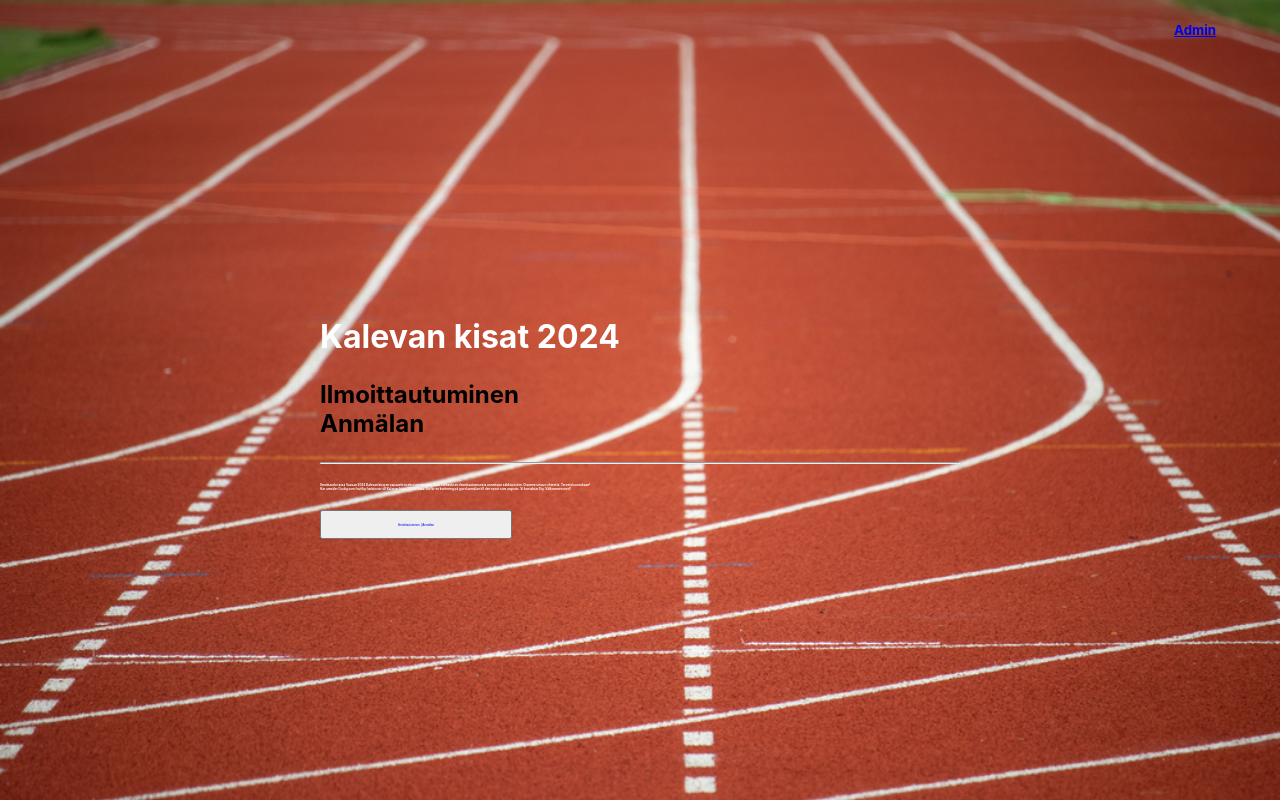
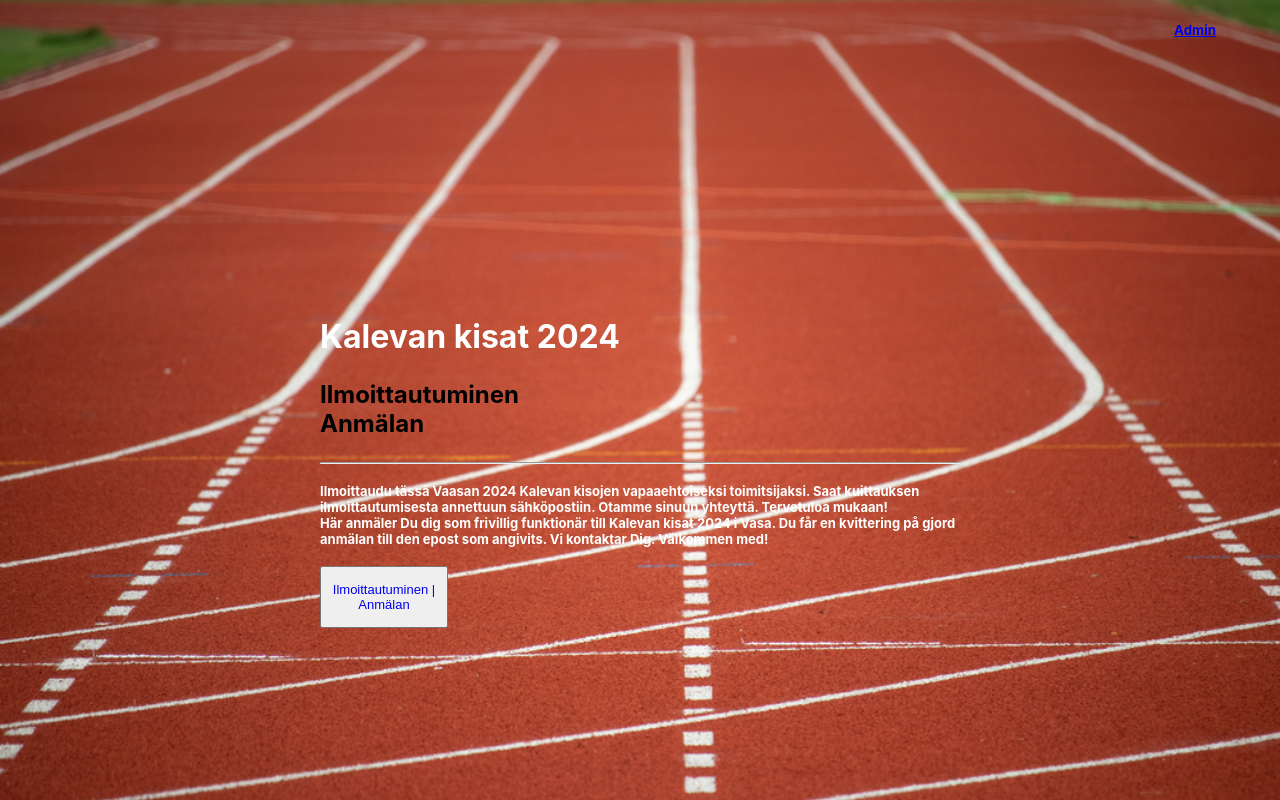
Before and after one commit to AnteroPaivarinta/oppari, a React (Create React App) app: page / in a window 1280 px wide. Built offline with nearby package versions, Linux system fonts and the light colour scheme.

Commit message:
kokeilu fontsize

```diff
--- a/src/views/Main.tsx
+++ b/src/views/Main.tsx
@@ -27,16 +27,16 @@ const Main = () => {
               <hr></hr>
               <h3 style={{color:'white'}}>
                 <p>
-                  <span style={{fontSize: 3}}> Ilmoittaudu tässä Vaasan 2024 Kalevan kisojen vapaaehtoiseksi toimitsijaksi. Saat kuittauksen ilmoittautumisesta annettuun sähköpostiin. Otamme sinuun yhteyttä. Tervetuloa mukaan! </span>
-                  <span style={{fontSize: 3}}> Här anmäler Du dig som frivillig funktionär till Kalevan kisat 2024 i Vasa. Du får en kvittering på gjord anmälan till den epost som angivits. Vi kontaktar Dig. Välkommen med!</span>
+                  <span style={{fontSize: 13}}> Ilmoittaudu tässä Vaasan 2024 Kalevan kisojen vapaaehtoiseksi toimitsijaksi. Saat kuittauksen ilmoittautumisesta annettuun sähköpostiin. Otamme sinuun yhteyttä. Tervetuloa mukaan! </span>
+                  <span style={{fontSize: 13}}> Här anmäler Du dig som frivillig funktionär till Kalevan kisat 2024 i Vasa. Du får en kvittering på gjord anmälan till den epost som angivits. Vi kontaktar Dig. Välkommen med!</span>
                 </p>
               </h3>
-              <button style={{width : '30%', height: '20%'}}>
+              <button style={{width : '20%', height: 'auto', textJustify: 'auto'}}>
                 <NavLink
                     to="/registration"
                     style={{ textDecoration: 'none'}}
                 >
-                  <p style={{fontSize: 3}}>Ilmoittautuminen | Anmälan </p>
+                  <p style={{fontSize: 13, textAlign: 'center'}}>Ilmoittautuminen | Anmälan </p>
                 </NavLink>
               </button>
             </div>
```
